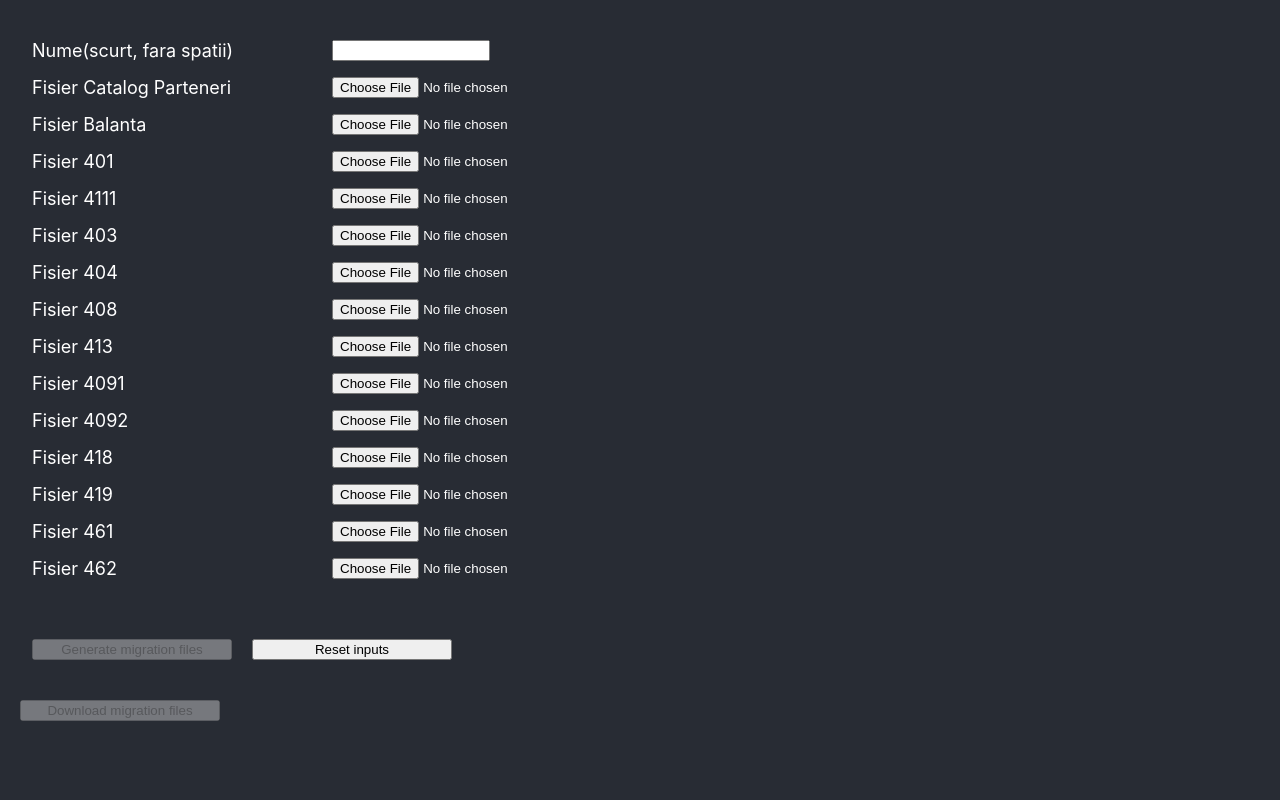
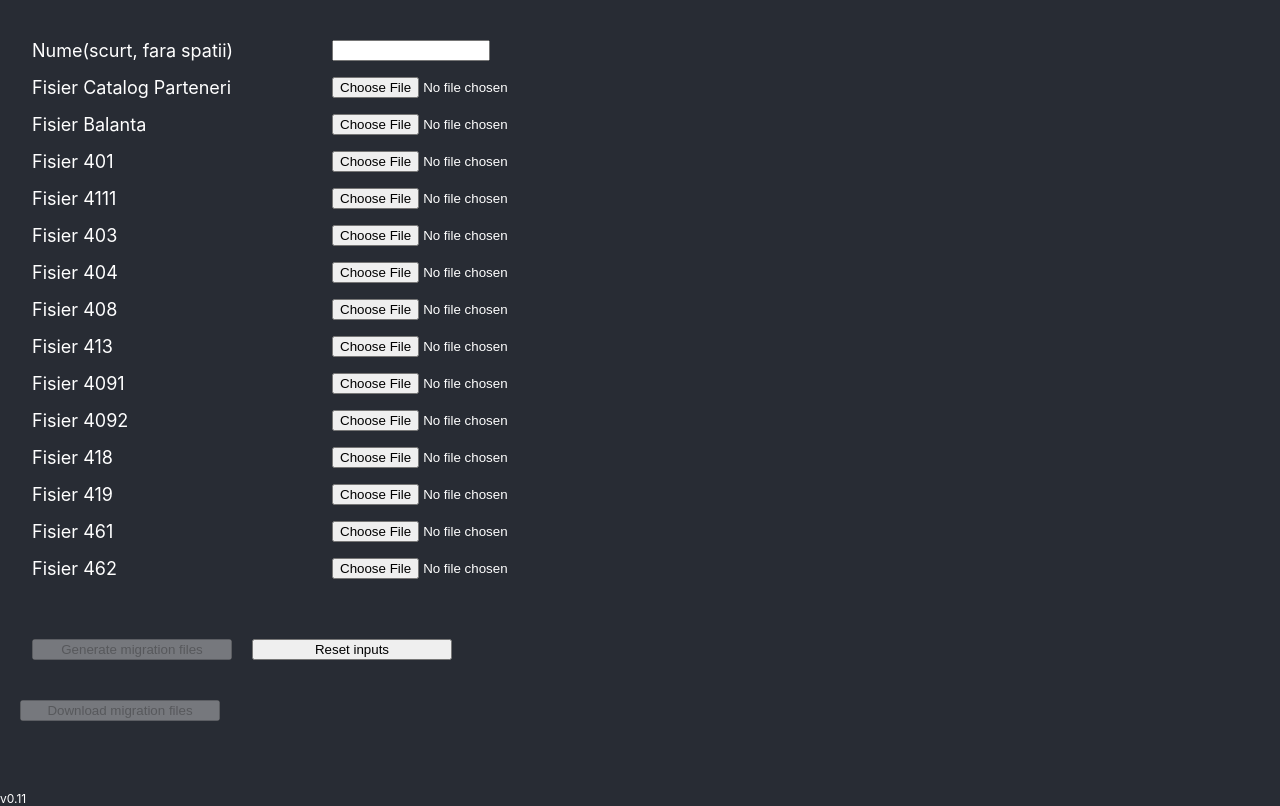
Before and after one commit to CEDEXPERT/smartbill, a React (Create React App) app: page / in a window 1280 px wide. Built offline with nearby package versions, Linux system fonts and the light colour scheme.

Commit message:
remove console logs

```diff
--- a/src/App.js
+++ b/src/App.js
@@ -23,7 +23,6 @@ const App = () => {
   }
 
   const downloadCatalog = () => {
-    console.log(company)
     const element = document.createElement("a");
     const file = new Blob([catalog], {type: 'text/plain'});
     element.href = URL.createObjectURL(file);
@@ -81,8 +80,6 @@ const App = () => {
 
     const { balanta, trezo } = generateBalanta(cleanAccounts, fCatalog, fBalanta)
 
-    console.log(fCatalog)
-
     const catalogFileContent = catalogHeader
         .concat('\n')
         .concat(fCatalog.map(line => line.join('|')).join('\n'))
@@ -122,6 +119,7 @@ const App = () => {
         {/*<button disabled={balanta === null} onClick={downloadBalanta}>Download fisier balanta</button>*/}
         {/*<button disabled={trezo === null} onClick={downloadTrezo}>Download fisier Trezo</button>*/}
       </div>
+      <span style={{marginTop: '50px', fontSize: '12px', color: 'white'}}>v0.11</span>
     </div>
   );
 }
```
